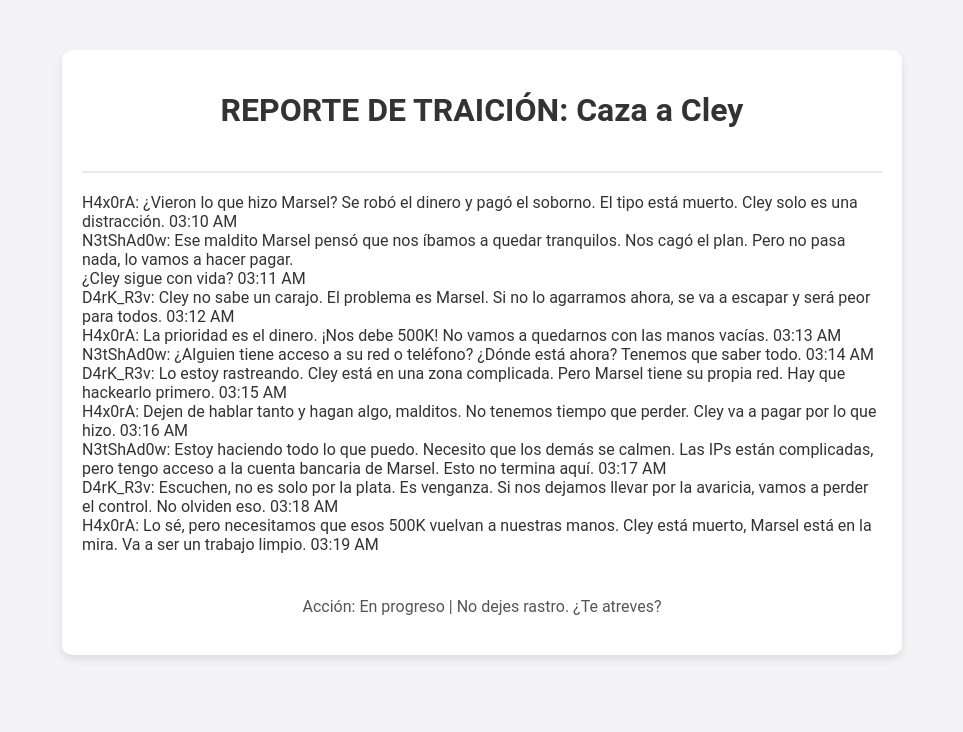
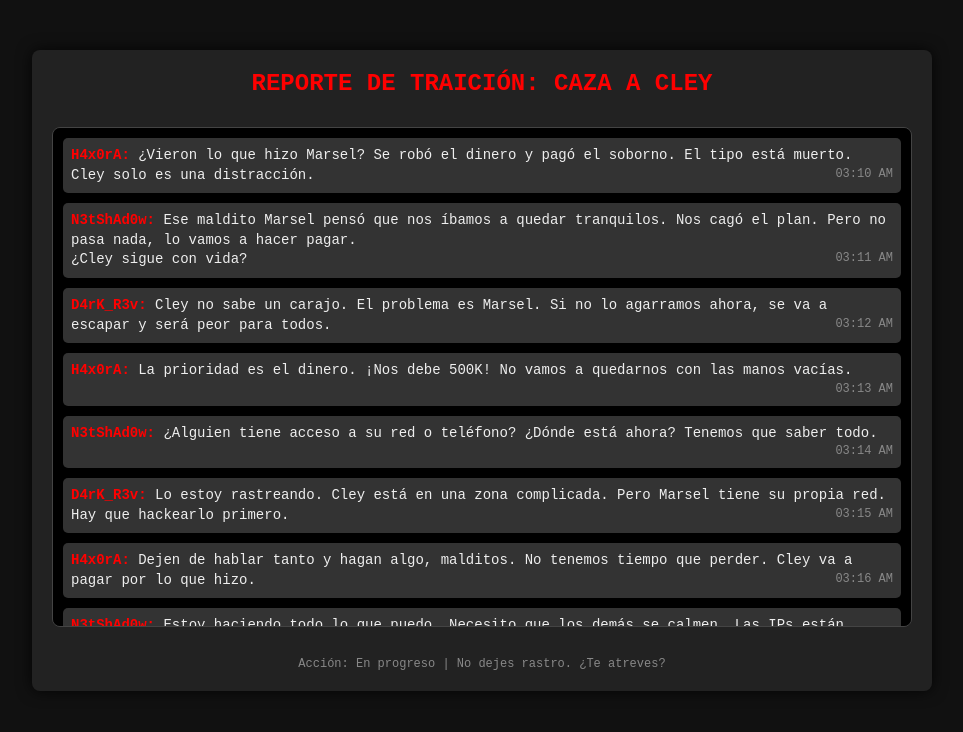
Before and after one commit to adriancito15/binance, a plain HTML site: page index.html in a window 1280 px wide. Shown: the whole page, without its empty margins (158-1121 px from the left). Drawn offline with Linux system fonts and the light colour scheme.

Commit message:
Update styles.css

```diff
--- a/styles.css
+++ b/styles.css
@@ -1,102 +1,81 @@
-/* Estilos básicos */
-body {
-    font-family: 'Roboto', Arial, sans-serif;
-    background-color: #f4f4f6;
-    color: #333;
+* {
     margin: 0;
     padding: 0;
+    box-sizing: border-box;
+}
+
+body {
+    font-family: 'Courier New', Courier, monospace;
+    background-color: #111;
+    color: #ddd;
+    overflow: hidden;
 }
 
 .container {
-    max-width: 800px;
+    max-width: 900px;
     margin: 50px auto;
-    background: #fff;
     padding: 20px;
-    border-radius: 10px;
-    box-shadow: 0 4px 10px rgba(0, 0, 0, 0.1);
+    background-color: #222;
+    border-radius: 8px;
+    box-shadow: 0 0 15px rgba(0, 0, 0, 0.8);
 }
 
 header {
     text-align: center;
-    border-bottom: 2px solid #eaeaea;
-    padding-bottom: 20px;
-    margin-bottom: 20px;
+    margin-bottom: 30px;
 }
 
-header .logo h1 {
-    color: #f3ba2f; /* Binance-like yellow */
-    font-size: 32px;
-    font-weight: bold;
-    margin: 0;
+header h1 {
+    font-size: 24px;
+    color: #f00;
+    text-transform: uppercase;
 }
 
-header h2 {
-    color: #333;
-    font-size: 24px;
-    margin-top: 10px;
+.chat-container {
+    max-height: 500px;
+    overflow-y: auto;
+    border: 1px solid #444;
+    padding: 10px;
+    background-color: #000;
+    border-radius: 8px;
+    margin-bottom: 30px;
 }
 
-header p {
-    color: #666;
-    font-size: 14px;
+.chat-box {
+    display: flex;
+    flex-direction: column;
 }
 
-section h3 {
-    font-size: 20px;
-    color: #444;
+.message {
     margin-bottom: 10px;
+    padding: 8px;
+    background-color: #333;
+    border-radius: 5px;
+    font-size: 14px;
+    line-height: 1.4;
 }
 
-p, li {
-    font-size: 16px;
-    line-height: 1.6;
-    color: #555;
+.username {
+    color: #f00;
+    font-weight: bold;
 }
 
-ul {
-    list-style: none;
-    padding-left: 20px;
+.message-text {
+    color: #eee;
 }
 
-ul li::before {
-    content: '•';
-    color: #f3ba2f;
-    margin-right: 8px;
+.timestamp {
+    font-size: 12px;
+    color: #888;
+    float: right;
 }
 
-/* Estilos de firma */
-.signatures {
-    margin-top: 30px;
+footer {
+    text-align: center;
+    color: #888;
+    font-size: 12px;
 }
 
-.signature-block {
-    display: flex;
-    justify-content: space-between;
+footer p {
     margin-top: 20px;
 }
-
-.signature {
-    text-align: center;
-    margin-right: 20px;
-}
-
-.signature-line {
-    width: 200px;
-    height: 2px;
-    background-color: #333;
-    margin: 10px auto 0;
-}
-
-.signature-image {
-    width: 200px;
-    margin-top: 10px;
-}
-
-/* Pie de página */
-footer {
-    margin-top: 40px;
-    text-align: center;
-    font-size: 14px;
-    color: #999;
-}
-``
```
